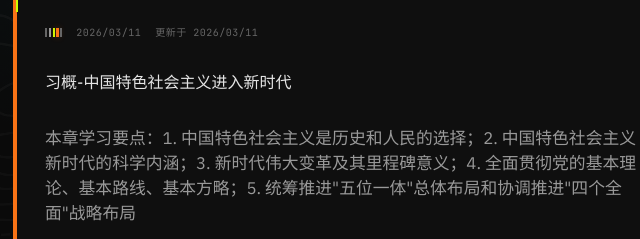
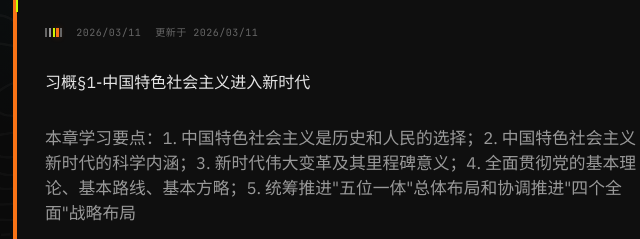
Before and after one commit to locked-fog/locked-fog.github.io, an Astro site: page /posts/xigai-w2l2 in a window 1280 px wide. Shown: the part 153-392 px from the top of the page, 133-773 px from the left. Built offline with nearby package versions, Linux system fonts and the light colour scheme; Astro itself is replaced by a stand-in of ours; some packages are replaced by stand-ins of ours.

Commit message:
update notes

```diff
--- a/src/content/posts/xigai-W2L2.md
+++ b/src/content/posts/xigai-W2L2.md
@@ -1,5 +1,5 @@
 ---
-title: "习概-中国特色社会主义进入新时代"
+title: "习概§1-中国特色社会主义进入新时代"
 description: "本章学习要点：1. 中国特色社会主义是历史和人民的选择；2. 中国特色社会主义新时代的科学内涵；3. 新时代伟大变革及其里程碑意义；4. 全面贯彻党的基本理论、基本路线、基本方略；5. 统筹推进\"五位一体\"总体布局和协调推进\"四个全面\"战略布局"
 pubDate: 2026-03-11
 updatedDate: 2026-03-11
```
